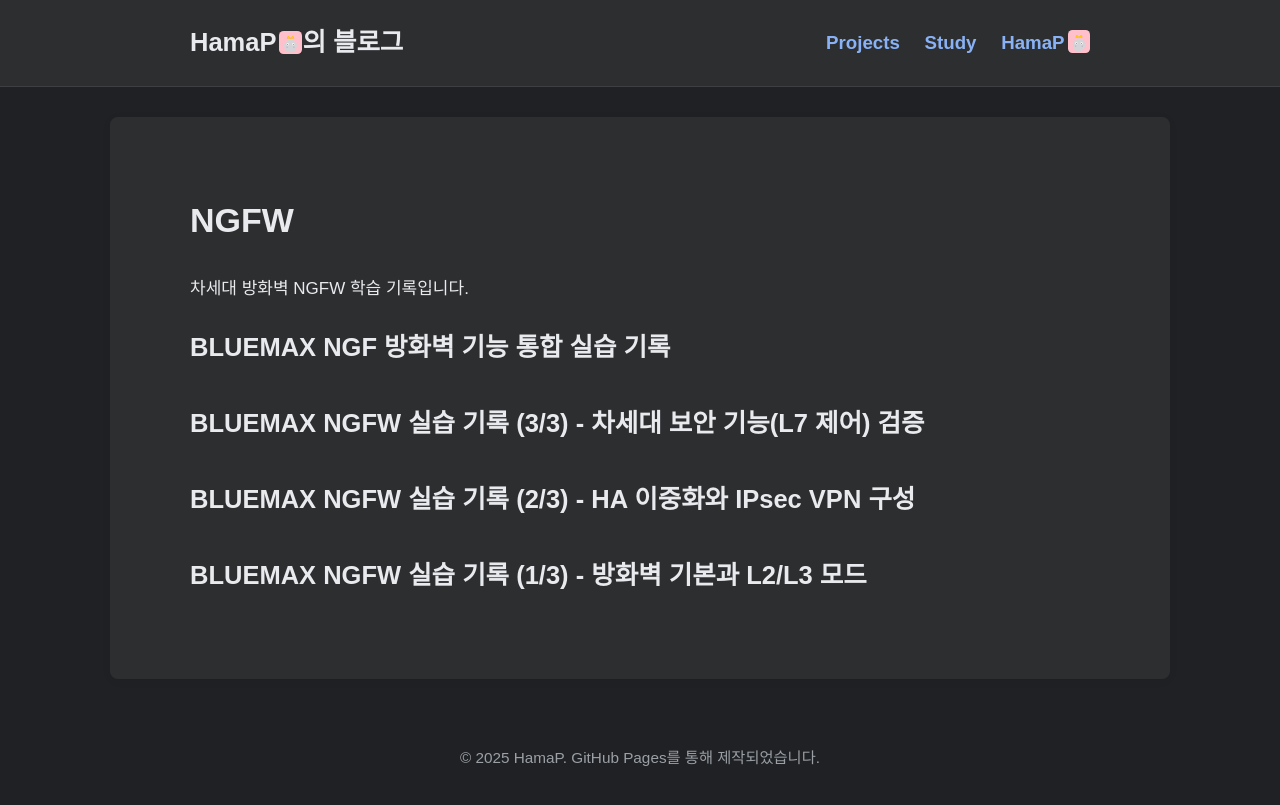
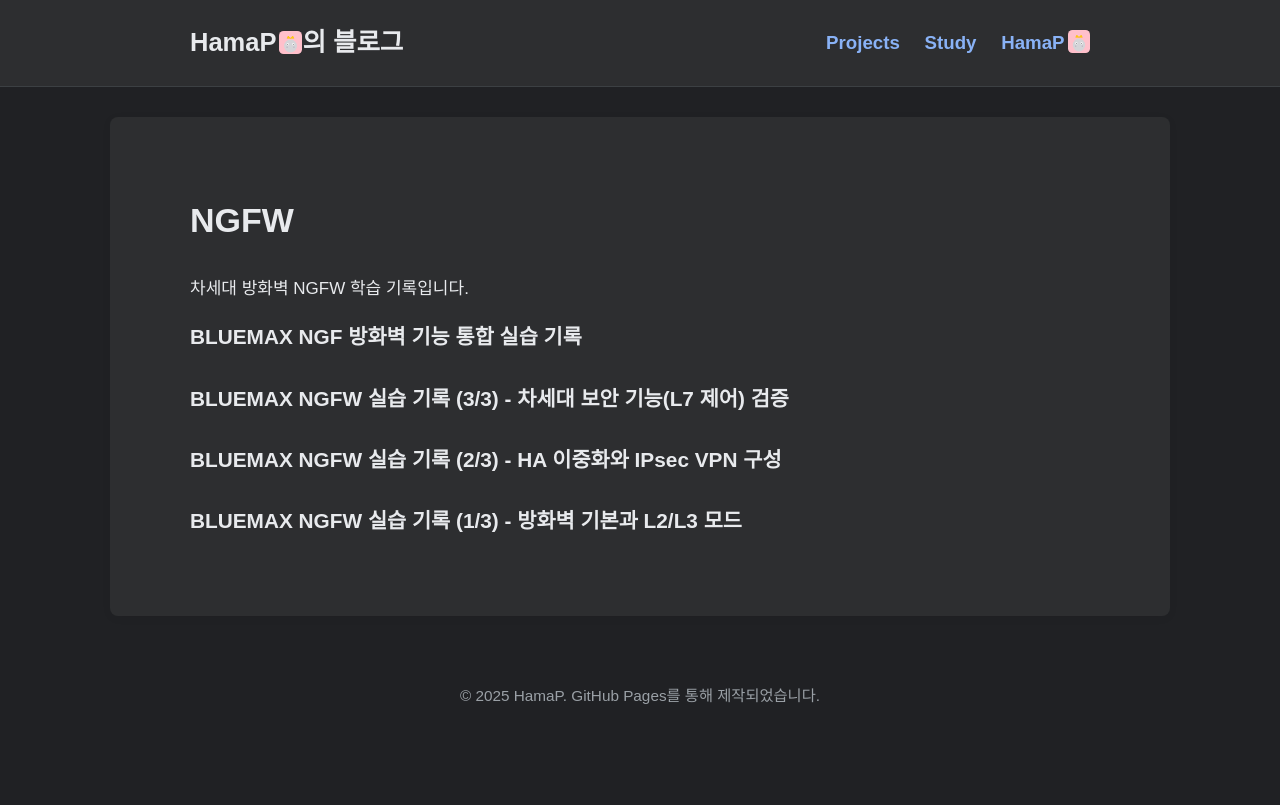
Before and after one commit to HamaP0/HamaP0.github.io, a Jekyll site: the page built from category/NGFW.html, in a window 1280 px wide. Shown: the top 805 px of the page. Built offline with Jekyll 4.4.1, drawn with Linux system fonts in a browser that asks for light colours; some web fonts are replaced.

Commit message:
Update style.scss

```diff
--- a/assets/css/style.scss
+++ b/assets/css/style.scss
@@ -28,10 +28,9 @@
   font-family: "Pretendard", sans-serif;
   margin: 0;
   padding: 0;
-  /* (수정됨) 가독성 향상을 위한 값 변경 */
   font-size: 17px;
   line-height: 1.8;
-  font-weight: 400; /* 기본 글자 굵기 명시 */
+  font-weight: 400;
   background-color: var(--bg-color);
   color: var(--text-color);
   transition: background-color 0.3s, color 0.3s;
@@ -121,9 +120,9 @@
 .post-content ol,
 .post-content ul,
 .post-content pre,
-.post-content blockquote, /* 인용문 추가 */
+.post-content blockquote,
 .post-content details {
-  margin: 0 auto 1.5em; /* (수정됨) 문단 간격 확대 */
+  margin: 0 auto 1.5em;
   max-width: 700px;
 }
 
@@ -140,31 +139,31 @@
 
 /*
    ==========================================================================
-   (추가됨) 헤더(h2, h3) 여백 및 스타일 조정
+   헤더(h2, h3) 여백 및 스타일 조정
    ==========================================================================
 */
 .post-content h2, .post-content h3 {
-  line-height: 1.4; /* 제목의 줄 간격은 본문보다 살짝 좁게 */
-  margin-top: 2.5em; /* 제목 위 여백을 넓게 주어 단락 구분 */
-  margin-bottom: 1em; /* 제목 아래 여백 조정 */
+  line-height: 1.4;
+  margin-top: 2.5em;
+  margin-bottom: 1em;
 }
 
 
 /*
    ==========================================================================
-   (추가됨) 인용문(blockquote) 스타일
+   인용문(blockquote) 스타일
    ==========================================================================
 */
 .post-content blockquote {
   border-left: 4px solid var(--border-color);
   padding-left: 1em;
-  color: var(--footer-text); /* 본문보다 살짝 연한 색 */
+  color: var(--footer-text);
   font-style: italic;
 }
 
 /*
    ==========================================================================
-   (수정됨) 이미지 및 미디어 스타일
+   이미지 및 미디어 스타일
    ==========================================================================
 */
 .post-content img {
@@ -181,7 +180,7 @@
 
 /*
    ==========================================================================
-   (추가됨) 이미지 확대 스타일
+   이미지 확대 스타일
    ==========================================================================
 */
 .post-content img.zoomed {
@@ -233,7 +232,7 @@
 
 .post-title {
   margin-bottom: 0.5rem;
-  line-height: 1.4; /* (추가됨) 제목 줄 간격 조정 */
+  line-height: 1.4;
 }
 
 /* ------------------- */
@@ -259,9 +258,19 @@
   color: var(--text-color);
   text-decoration: none;
 }
-.post-list h3 {
+
+/*
+   ==========================================================================
+   (수정됨) 카테고리 목록의 제목(h2) 스타일 미세 조정
+   ==========================================================================
+*/
+.post-list h2 {
+  font-size: 1.3rem;   /* 너무 크지도 작지도 않은 크기로 조절 */
+  font-weight: 600;    /* 기본 bold(700)보다 살짝 부드럽게 */
+  line-height: 1.5;
   margin-bottom: 0.5rem;
 }
+
 
 .category-list li,
 .project-list li {
```
